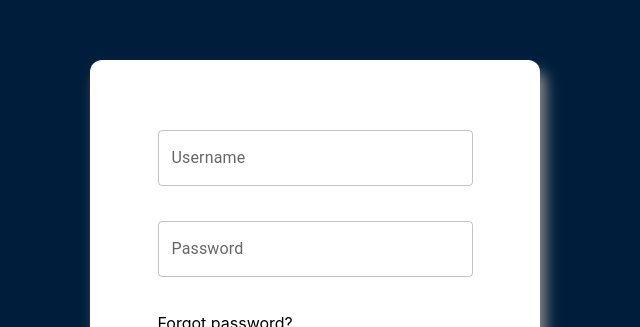
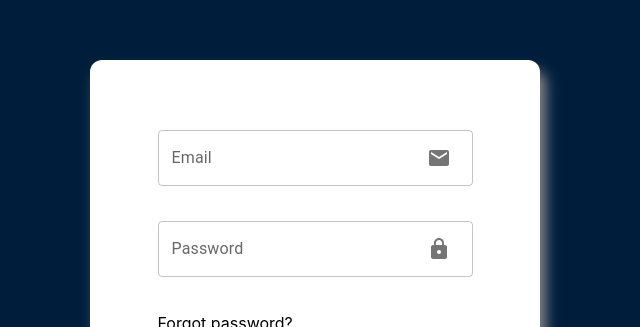
Before and after one commit to aminarshadinia/reqres-test-via-react-TS-reactQuery, a React (Create React App) app: page / in a window 1280 px wide. Shown: the part 140-467 px from the top of the page, without its empty margins (325-965 px from the left). Built offline with nearby package versions, Linux system fonts and the light colour scheme.

Commit message:
feat: add input icons in login page

```diff
--- a/package.json
+++ b/package.json
@@ -1,6 +1,6 @@
 {
   "name": "my-app",
-  "version": "1.0.5",
+  "version": "1.0.6",
   "private": true,
   "dependencies": {
     "@emotion/react": "^11.9.0",
--- a/src/components/login.tsx
+++ b/src/components/login.tsx
@@ -1,9 +1,16 @@
 import React, { useEffect, useState } from "react";
 import styled from "@emotion/styled";
-import { Button, LinearProgress, TextField } from "@mui/material";
+import {
+  Button,
+  InputAdornment,
+  LinearProgress,
+  TextField,
+} from "@mui/material";
 import { useSubmit } from "../hooks/useSubmit";
 import { useNavigate } from "react-router-dom";
 import { ErrorSwal } from "../utilities/swal/swal";
+import LockIcon from "@mui/icons-material/Lock";
+import EmailIcon from "@mui/icons-material/Email";
 
 const Division = styled.section`
   height: 100vh;
@@ -31,7 +38,7 @@ const FormWrapper = styled.section`
 const Login = () => {
   const navigate = useNavigate();
 
-  const { mutate , isLoading } = useSubmit({
+  const { mutate, isLoading } = useSubmit({
     onSuccess: (data) => {
       const tokenId = data.token;
       localStorage.setItem("tokenId", tokenId);
@@ -40,8 +47,7 @@ const Login = () => {
         : ErrorSwal("Please Login again");
     },
     onError: (_data) => {
-        ErrorSwal('Wrong Email and Password Combination');
-
+      ErrorSwal("Wrong Email and Password Combination");
     },
   });
 
@@ -69,9 +75,16 @@ const Login = () => {
               setCredentials({ email: e.target.value, password })
             }
             id="standard-basic"
-            label="Username"
+            label="Email"
             variant="outlined"
             style={{ marginBottom: "35px" }}
+            InputProps={{
+              endAdornment: (
+                <InputAdornment position="start">
+                  <EmailIcon />
+                </InputAdornment>
+              ),
+            }}
           />
           <TextField
             value={password}
@@ -83,6 +96,13 @@ const Login = () => {
             variant="outlined"
             type="password"
             style={{ marginBottom: "20px" }}
+            InputProps={{
+              endAdornment: (
+                <InputAdornment position="start">
+                  <LockIcon />
+                </InputAdornment>
+              ),
+            }}
           />
           <p style={{ marginBottom: "160px" }}>Forgot password?</p>
           <Button variant="contained" onClick={login}>
```
